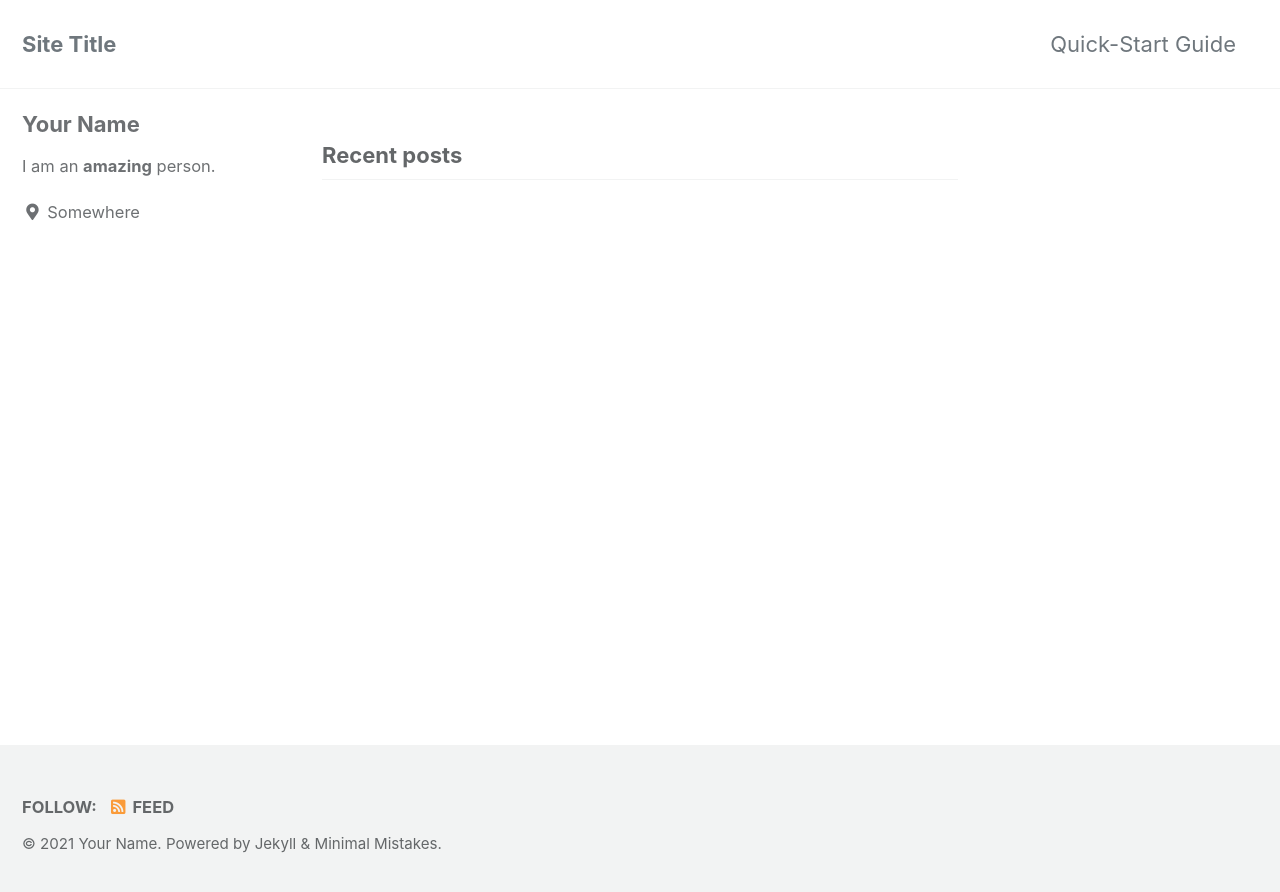
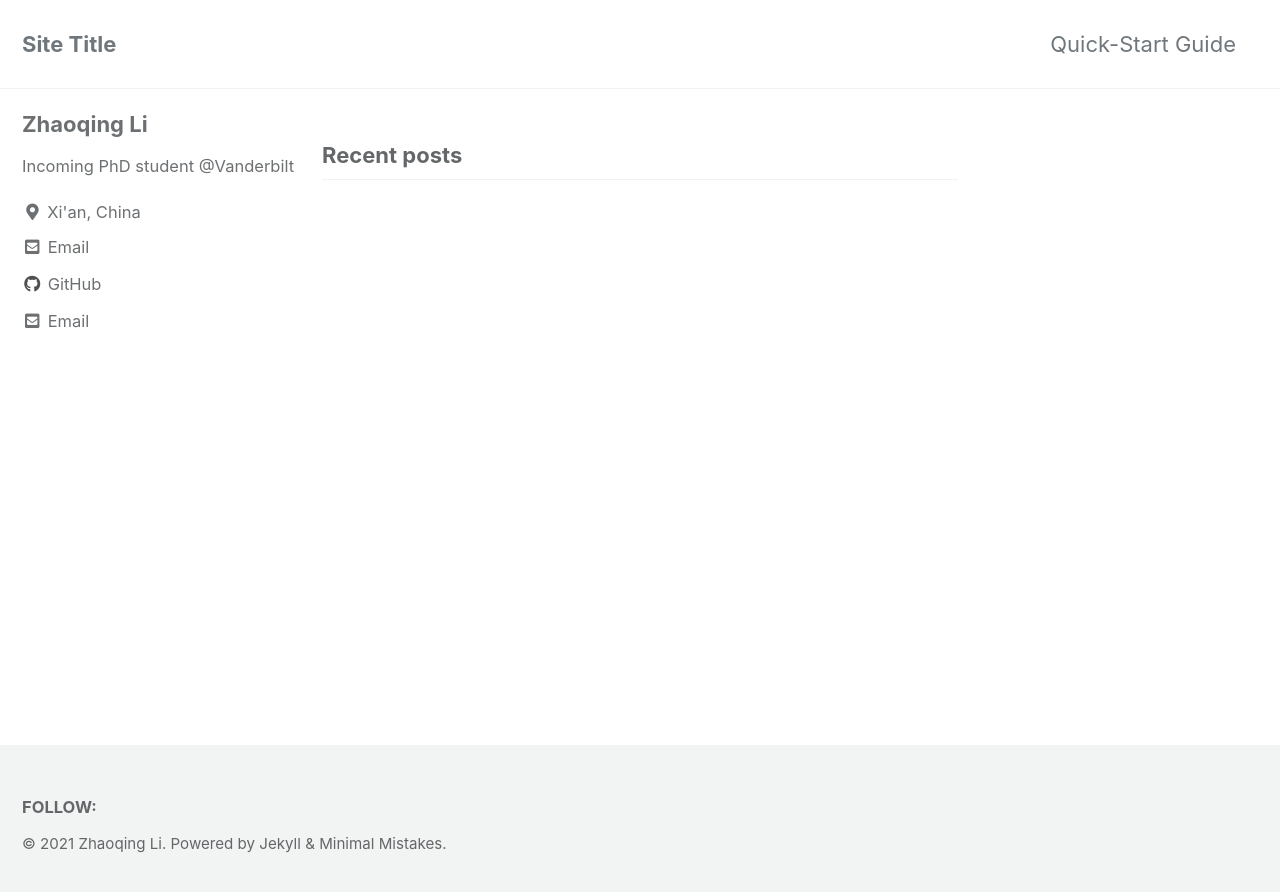
Before and after one commit to lizhaoqing/lizhaoqing.github.io, a Jekyll site: the page built from index.html, in a window 1280 px wide. Shown: the top 892 px of the page. Built offline with Jekyll 4.4.1, drawn with Linux system fonts in a browser that asks for light colours; cached includes are drawn as plain includes; the list of posts is cut into pages by our own code.

Commit message:
Update _config.yml

```diff
--- a/_config.yml
+++ b/_config.yml
@@ -19,11 +19,11 @@ locale                   : "en-US"
 title                    : "Site Title"
 title_separator          : "-"
 subtitle                 : # site tagline that appears below site title in masthead
-name                     : "Your Name"
+name                     : "Zhaoqing Li"
 description              : "An amazing website."
-url                      : # the base hostname & protocol for your site e.g. "https://mmistakes.github.io"
+url                      : "https://lizhaoqing.github.io" # the base hostname & protocol for your site e.g. "https://mmistakes.github.io"
 baseurl                  : # the subpath of your site, e.g. "/blog"
-repository               : # GitHub username/repo-name e.g. "mmistakes/minimal-mistakes"
+repository               : "lizhaoqing/lizhaoqing.github.io" # GitHub username/repo-name e.g. "mmistakes/minimal-mistakes"
 teaser                   : # path of fallback teaser image, e.g. "/assets/images/500x300.png"
 logo                     : # path of logo image to display in the masthead, e.g. "/assets/images/88x88.png"
 masthead_title           : # overrides the website title displayed in the masthead, use " " for no title
@@ -51,7 +51,7 @@ reCaptcha:
   secret                 :
 atom_feed:
   path                   : # blank (default) uses feed.xml
-  hide                   : # true, false (default)
+  hide                   : true # true, false (default)
 search                   : # true, false (default)
 search_full_content      : # true, false (default)
 search_provider          : # lunr (default), algolia, google
@@ -94,15 +94,15 @@ analytics:
 
 # Site Author
 author:
-  name             : "Your Name"
+  name             : "Zhaoqing Li"
   avatar           : # path of avatar image, e.g. "/assets/images/bio-photo.jpg"
-  bio              : "I am an **amazing** person."
-  location         : "Somewhere"
-  email            :
+  bio              : "Incoming PhD student @Vanderbilt"
+  location         : "Xi'an, China"
+  email            : "lzhaoqing22@gmail.com"
   links:
     - label: "Email"
       icon: "fas fa-fw fa-envelope-square"
-      # url: "mailto:your.name@email.com"
+      url: "lzhaoqing22@gmail.com"
     - label: "Website"
       icon: "fas fa-fw fa-link"
       # url: "https://your-website.com"
@@ -114,7 +114,7 @@ author:
       # url: "https://facebook.com/"
     - label: "GitHub"
       icon: "fab fa-fw fa-github"
-      # url: "https://github.com/"
+      url: "https://github.com/lizhaoqing"
     - label: "Instagram"
       icon: "fab fa-fw fa-instagram"
       # url: "https://instagram.com/"
@@ -276,6 +276,7 @@ defaults:
     values:
       layout: single
       author_profile: true
+      show_date: true
       read_time: true
       comments: # true
       share: true
```
